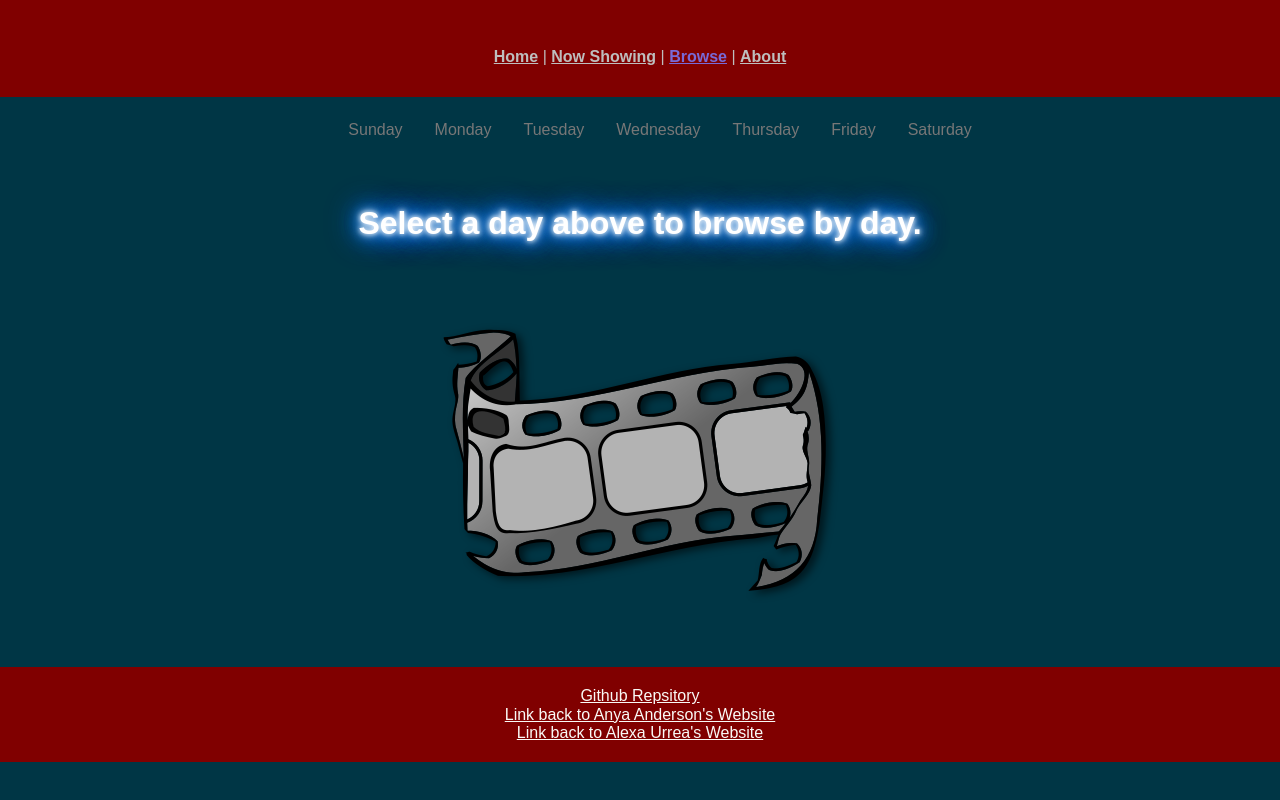
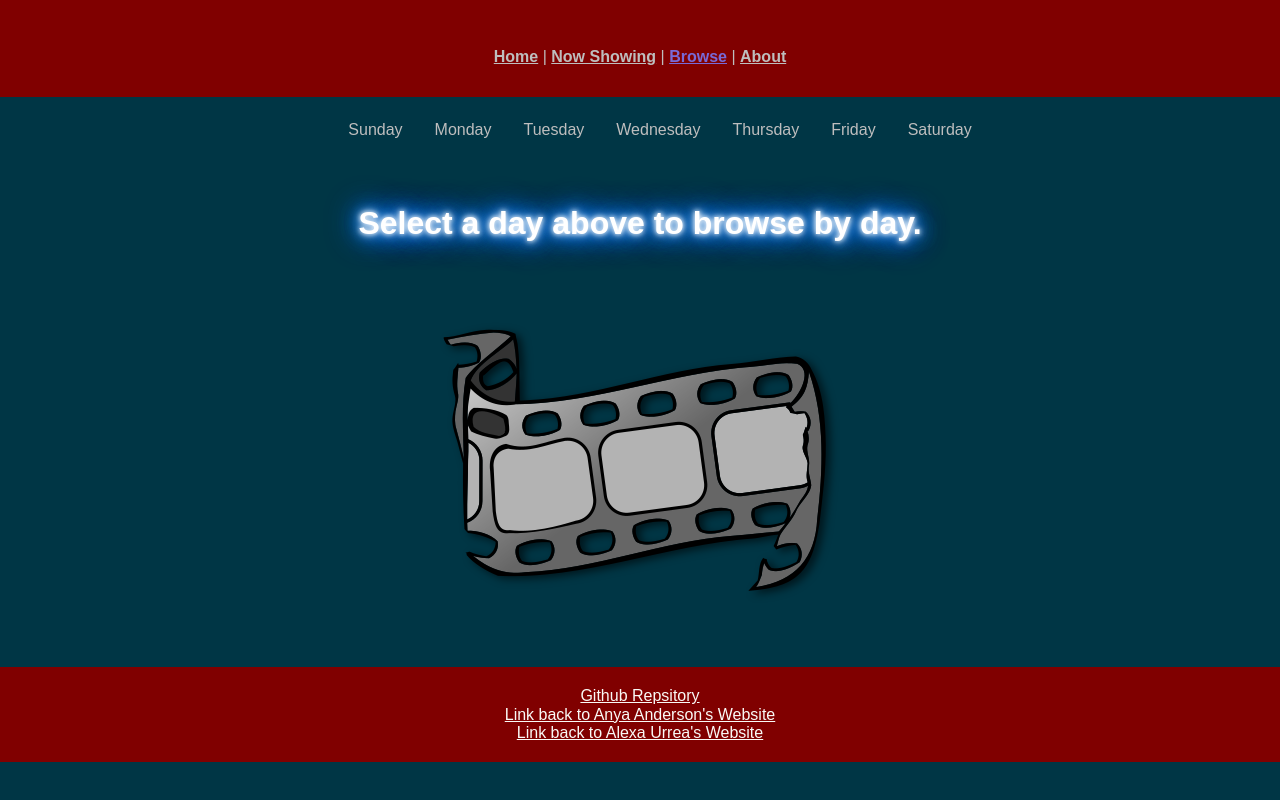
Before and after one commit to Lebam360/creativeProject-3, a Vue app in the folder creative-project3/: page /browse in a window 1280 px wide. Built offline with nearby package versions, Linux system fonts and the light colour scheme.

Commit message:
changed color of browse menu

```diff
--- a/creative-project3/src/views/Browse.vue
+++ b/creative-project3/src/views/Browse.vue
@@ -45,6 +45,10 @@ export default {
 </script>
 
 <style scoped>
-.pure-menu-item {
+.pure-menu-link:hover {
+  color: #404040;
+}
+.pure-menu-link {
+  color: #BEBEBE;
 }
 </style>
```
